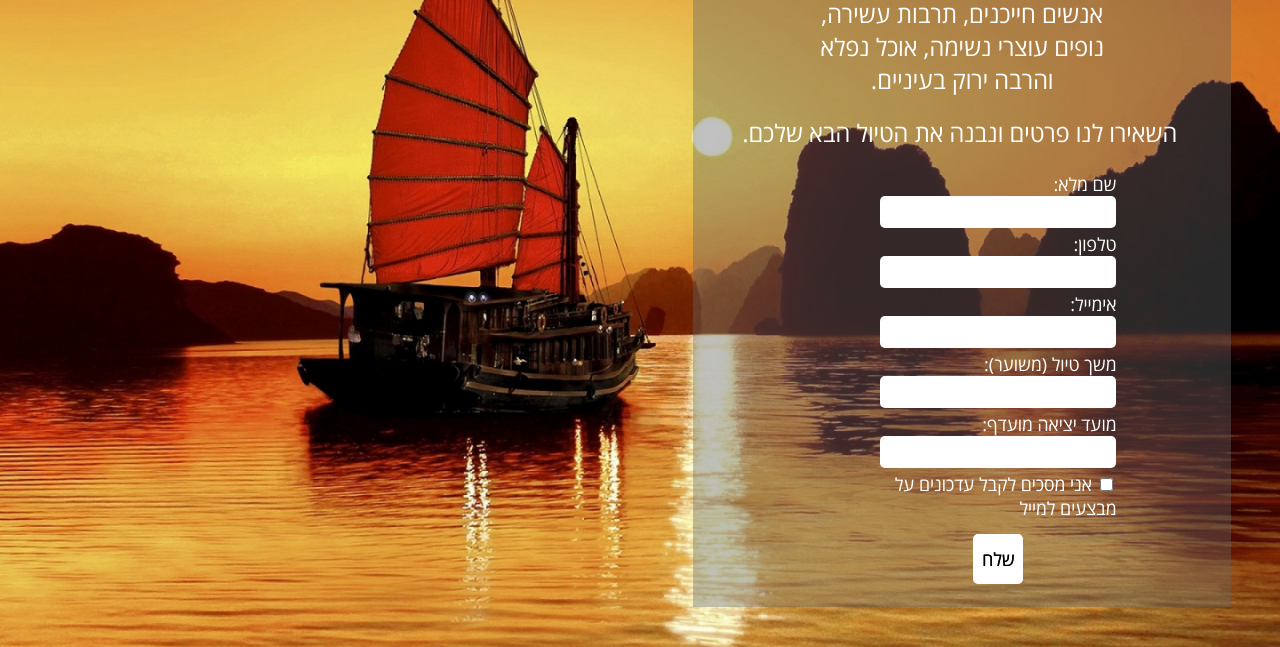
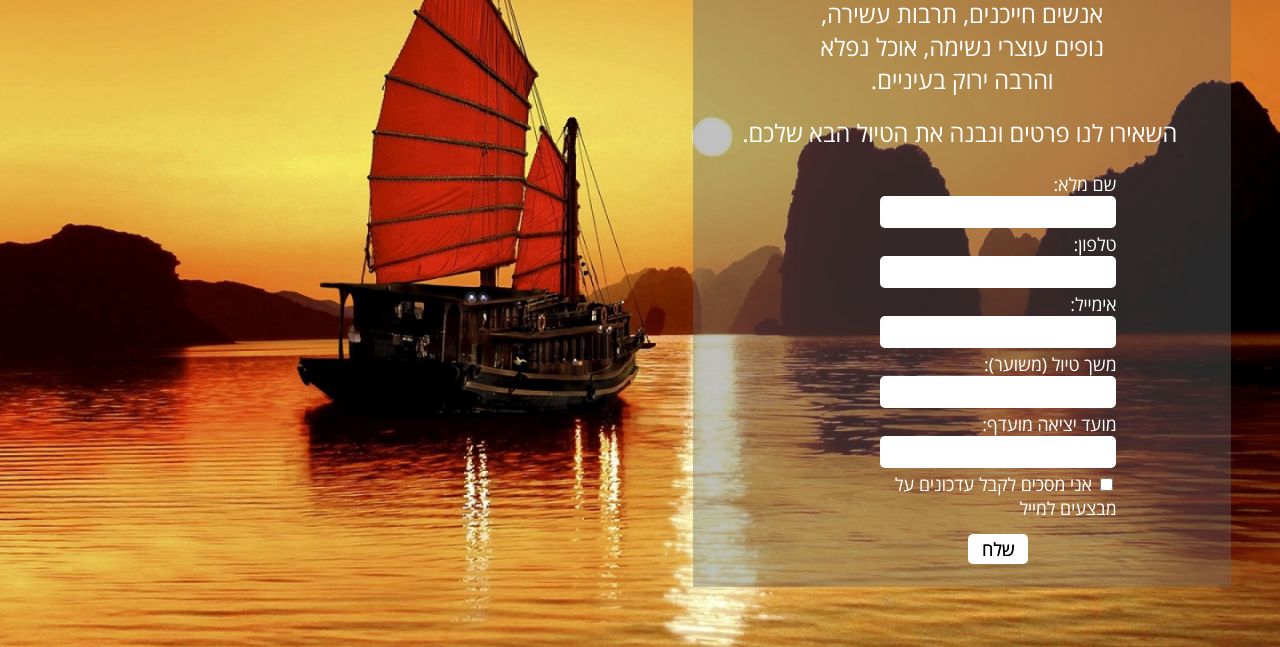
Before and after one commit to Phoreaka/landing-page, a plain HTML site: page index.html in a window 1280 px wide. Shown: the part 153-800 px from the top of the page. Drawn offline with Linux system fonts and the light colour scheme.

Commit message:
button change

```diff
--- a/vietnam.css
+++ b/vietnam.css
@@ -58,8 +58,8 @@ body {
 }
 .send {
 	font-size: large;
-	width: 50px;
-	height: 50px;
+	width: 60px;
+	height: 30px;
 	font-family: "opensanshebrew regular";
 	background-color: rgba(255,255,255,1.00);
 	text-align: center;
@@ -72,7 +72,7 @@ body {
 }
 .send:hover {
 	font-size: large;
-	width: 50px;
+	width: 60px;
 	height: 30px;
 	font-family: "opensanshebrew regular";
 	background-color: rgba(0,135,46,1.00);
```
